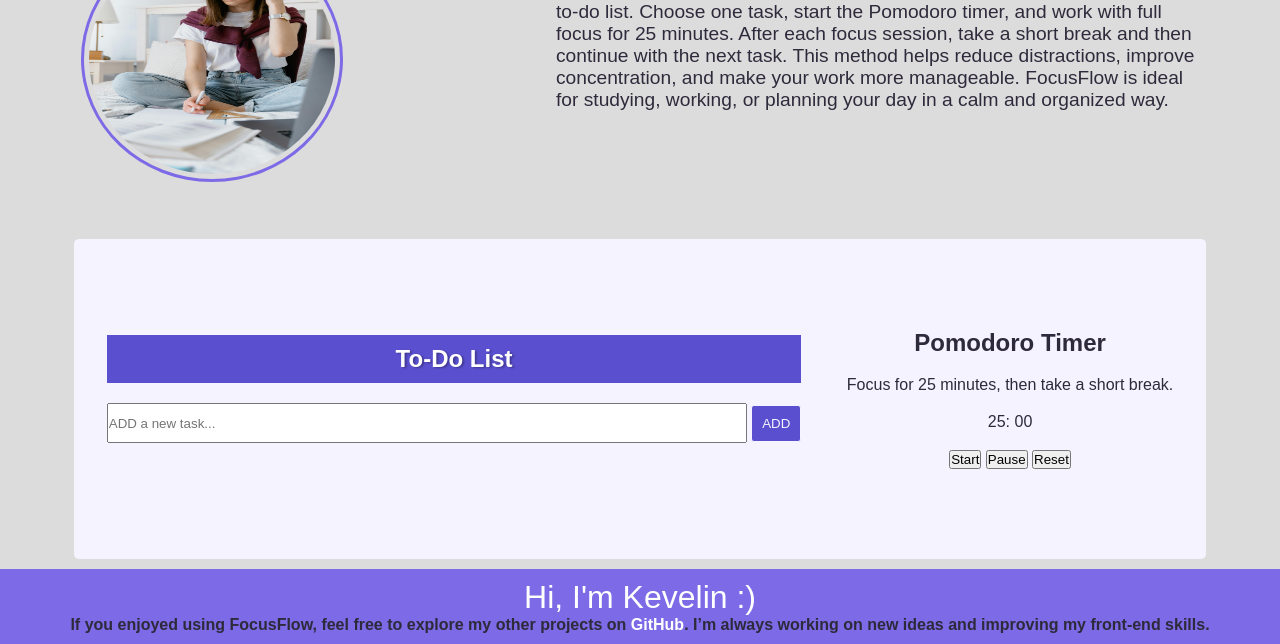
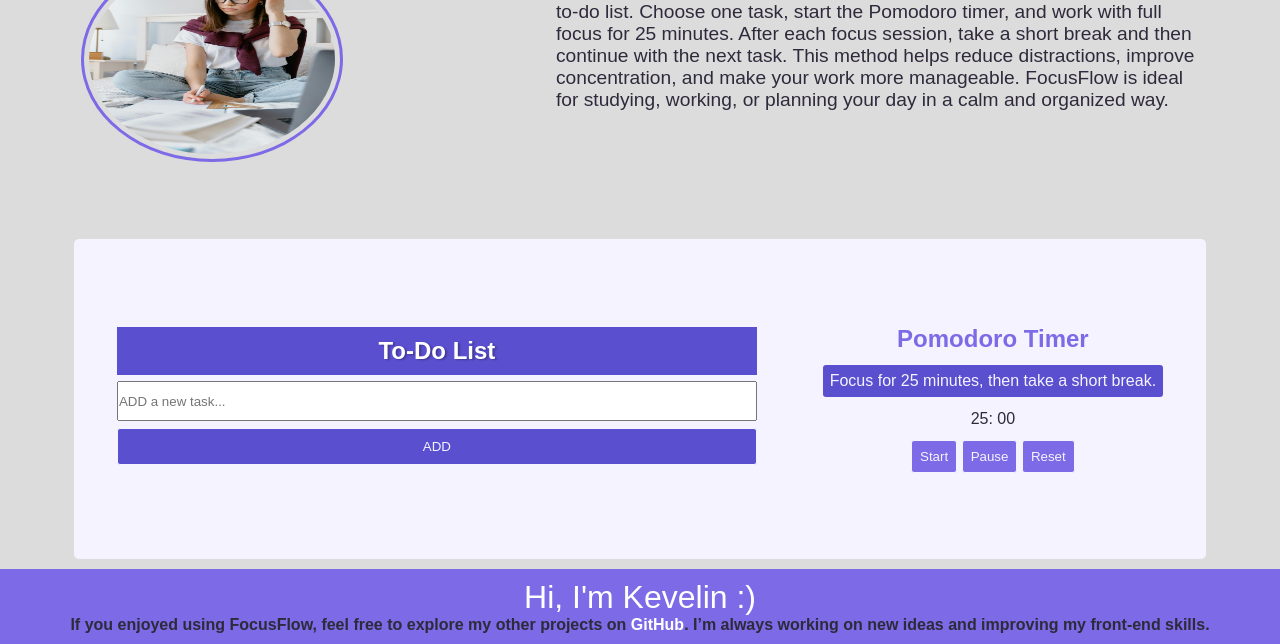
Before and after one commit to Kevelincristine/FocusFlow, a plain HTML site: page index.html in a window 1280 px wide. Shown: the part 185-829 px from the top of the page. Drawn offline with Linux system fonts and the light colour scheme; a web font is replaced by a local one.

Commit message:
finishing to style to the layout

```diff
--- a/Style/style.css
+++ b/Style/style.css
@@ -29,6 +29,8 @@ header{
   justify-content: center;
   background-color: var(--accent);
   color: var(--text-inverse);
+  position: sticky;
+  top: 0;
 
 
 
@@ -94,8 +96,8 @@ header h1 {
 
   }
   main #about img {
-    width:80vw;
-    height:30vh;
+    width:200px;
+    height:200px;
     border-radius: 50%;
     border: 5px solid var(--bg-card);
     outline: 3px solid var(--accent);
@@ -117,7 +119,7 @@ header h1 {
   }
   section #to-doList {
     display: flex;
-    height: 8em;
+    height: 9em;
     flex-direction: column;
     flex-wrap: wrap;
 
@@ -147,7 +149,14 @@ header h1 {
     border-radius: 3px;
     color: var(--bg-main);
     align-self: center;
+    width: 100%;
+
   }
+
+  section #to-doList button:hover {
+      background-color: var(--accent);
+
+    }
   section #pomodoro{
     display: flex;
     flex-flow: column wrap;
@@ -155,6 +164,29 @@ header h1 {
     justify-content: space-around;
     height: 10em;
   }
+  section #pomodoro h2 {
+    color: var(--accent);
+
+  }
+  section #pomodoro p {
+    background-color: var(--accent-hover);
+    padding: 7px;
+    border-radius: 3px;
+    color: var(--bg-main);
+
+  }
+  section #pomodoro button {
+    background-color: var(--accent);
+    color: var(--bg-main);
+    border: 1px solid var(--bg-main);
+    padding: 8px;
+    border-radius: 3px;
+  }
+  section #pomodoro button:hover {
+    background-color: var(--accent-hover);
+  }
+
+
   footer{
     background-color: var(--accent);
     grid-column: 2;
@@ -206,6 +238,7 @@ footer a:hover{
   }
   main #about img {
     width: 20vw;
+
   }
   main #main-container{
    display: flex;
@@ -217,7 +250,10 @@ footer a:hover{
   }
   section #to-doList input {
     width: 50vw;
+
+  }
+  section #to-doList button {
+   width:100%;
   }
 
-
  }
--- a/index.html
+++ b/index.html
@@ -39,8 +39,9 @@
     aria-label="add a new task"
     required
     >
-    <button type="submit">ADD</button>
+
    </form>
+   <button type="submit">ADD</button>
    <ul id="todo-list">
     <!-- tasks will appear here -->
    </ul>
```
